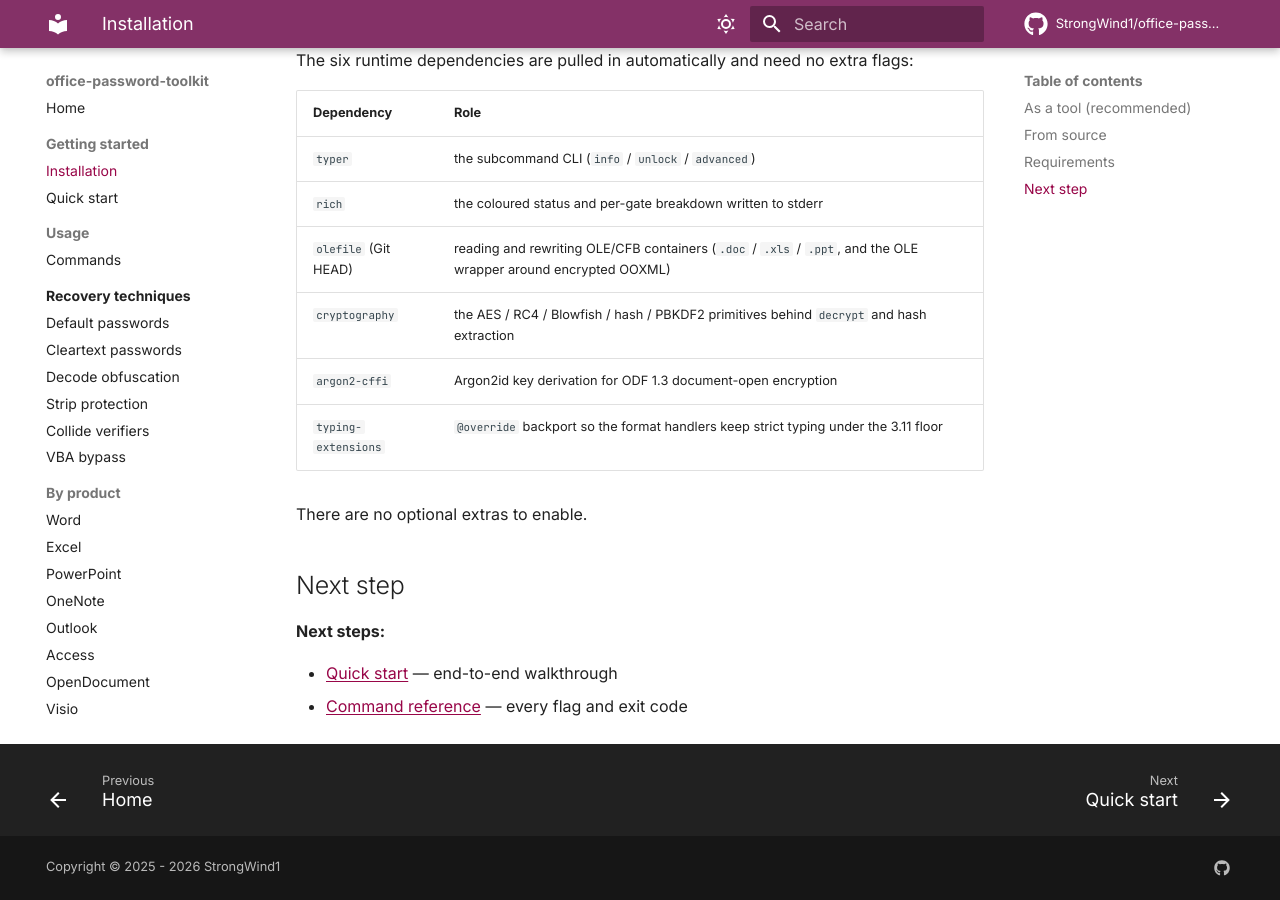
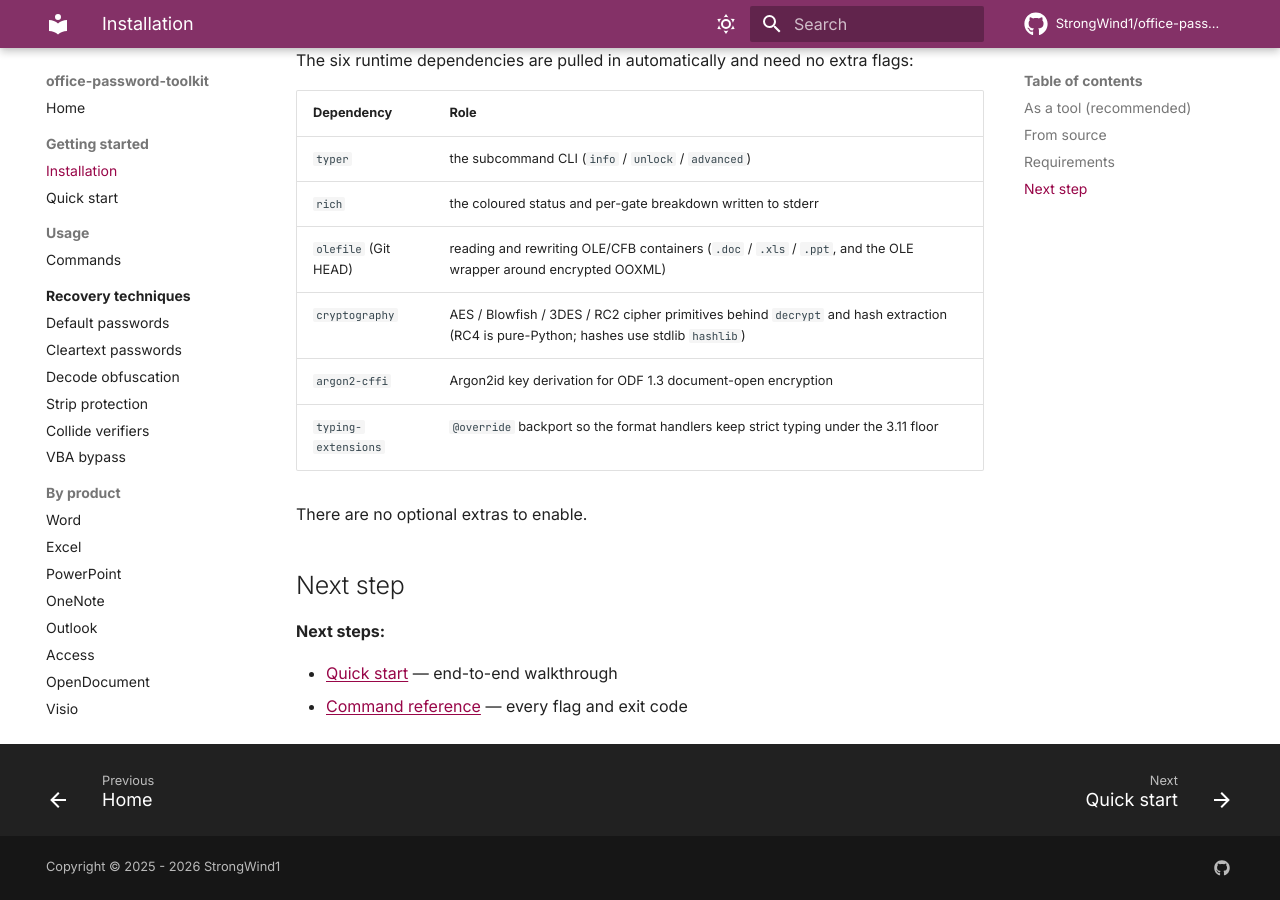
Before and after one commit to StrongWind1/office-password-toolkit, an MkDocs documentation site: the page built from docs/getting-started/installation.md, in a window 1280 px wide and 900 px high, scrolled down 1276 px. Built offline with MkDocs 1.6.1 and Material for MkDocs 9.7.7, drawn with Linux system fonts in a browser that asks for light colours; plug-ins that fetch from the network failed and are left out; comment, search, counter and statistics services are not loaded.

Commit message:
docs: update cryptography dependency description in installation.md
RC4 is now pure-Python, hashes use stdlib hashlib. cryptography provides
AES / Blowfish / 3DES / RC2 cipher primitives only.

```diff
--- a/docs/getting-started/installation.md
+++ b/docs/getting-started/installation.md
@@ -50,7 +50,7 @@ The six runtime dependencies are pulled in automatically and need no extra flags
 | `typer` | the subcommand CLI (`info` / `unlock` / `advanced`) |
 | `rich` | the coloured status and per-gate breakdown written to stderr |
 | `olefile` (Git HEAD) | reading and rewriting OLE/CFB containers (`.doc` / `.xls` / `.ppt`, and the OLE wrapper around encrypted OOXML) |
-| `cryptography` | the AES / RC4 / Blowfish / hash / PBKDF2 primitives behind `decrypt` and hash extraction |
+| `cryptography` | AES / Blowfish / 3DES / RC2 cipher primitives behind `decrypt` and hash extraction (RC4 is pure-Python; hashes use stdlib `hashlib`) |
 | `argon2-cffi` | Argon2id key derivation for ODF 1.3 document-open encryption |
 | `typing-extensions` | `@override` backport so the format handlers keep strict typing under the 3.11 floor |
 
```
